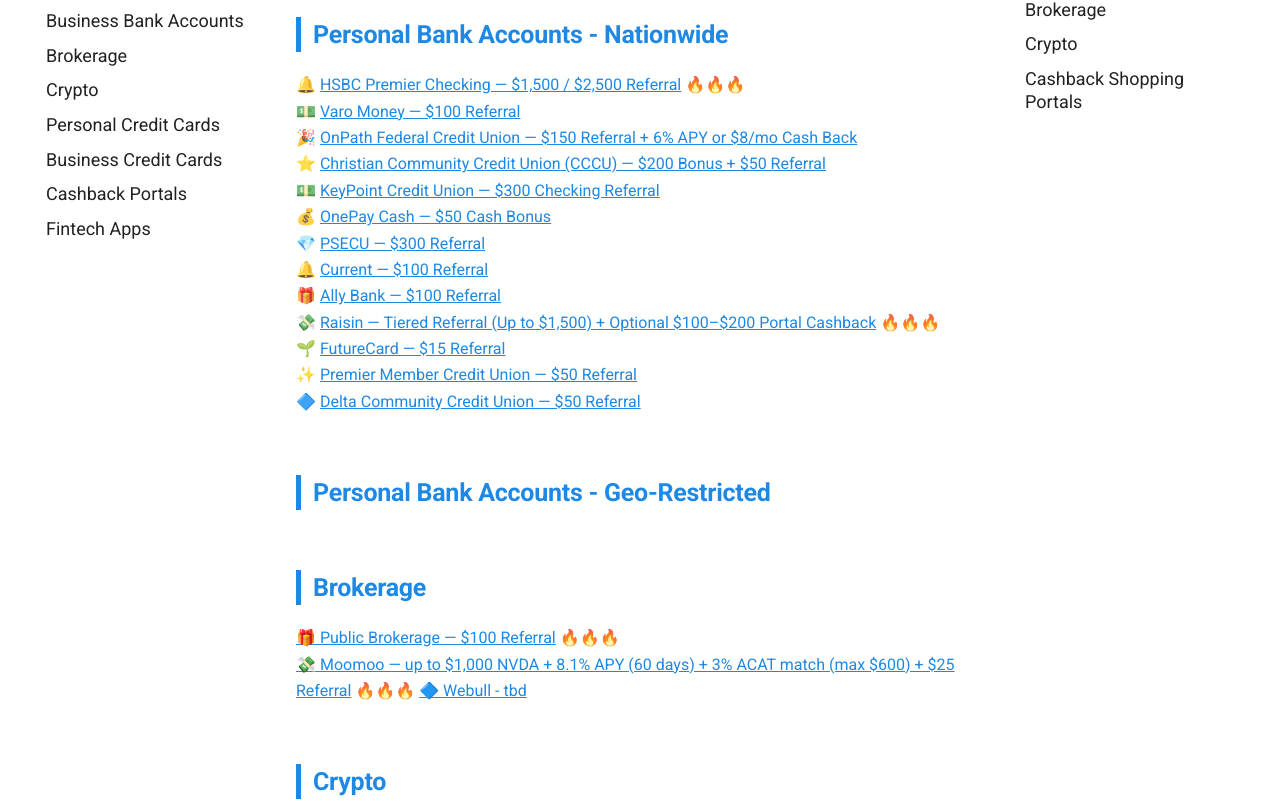
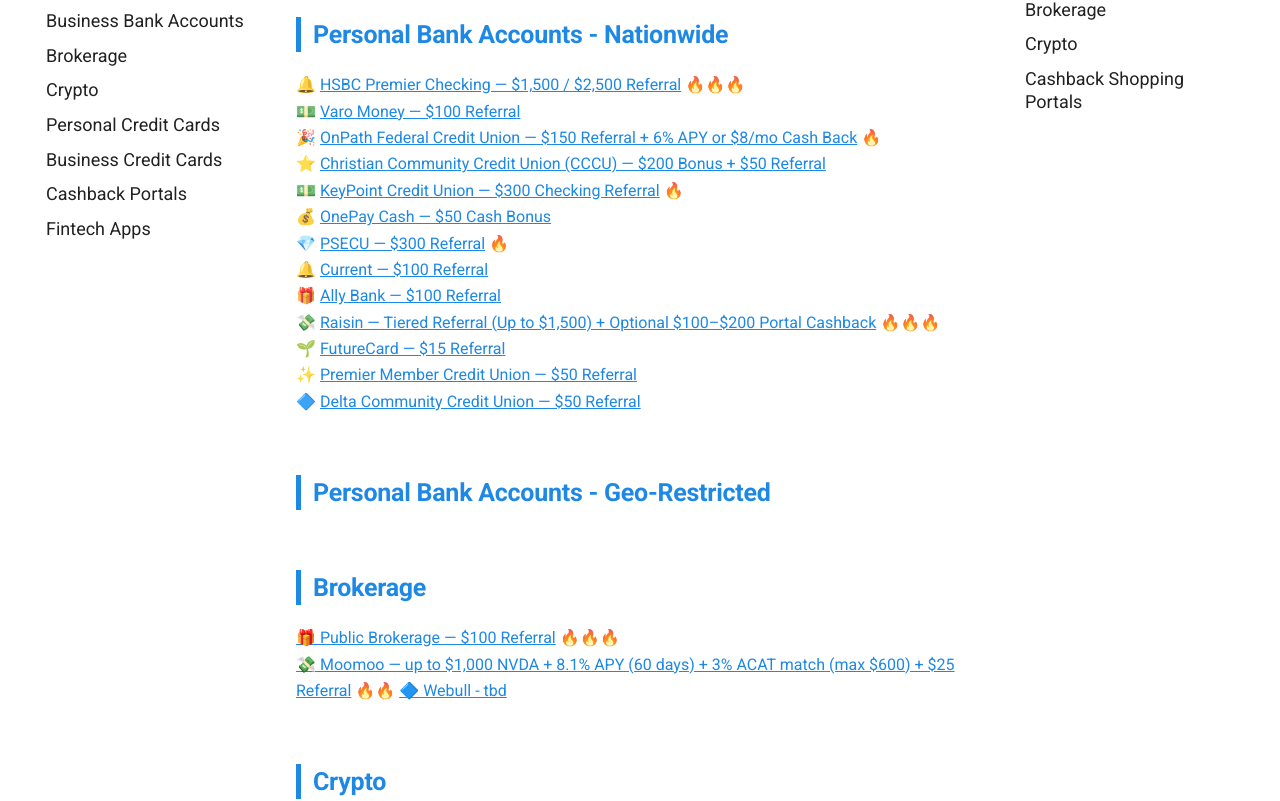
Before and after one commit to whispersofzephyr/favolinkhub-site, an MkDocs documentation site: the page built from docs/offers-index.md, in a window 1280 px wide and 1400 px high. Shown: the part 357-1158 px from the top of the window. Built offline with MkDocs 1.6.1 and Material for MkDocs 9.7.7, drawn with Linux system fonts in a browser that asks for light colours.

```diff
--- a/docs/offers-index.md
+++ b/docs/offers-index.md
@@ -10,11 +10,11 @@ All current offers, organized by category.
 
 🔔 [HSBC Premier Checking — $1,500 / $2,500 Referral](personal-bank-nationwide.md#hsbc-premier-checking) 🔥🔥🔥
 💵 [Varo Money — $100 Referral](personal-bank-nationwide.md#varo-money)
-🎉 [OnPath Federal Credit Union — $150 Referral + 6% APY or $8/mo Cash Back](personal-bank-nationwide.md#onpath-fcu)
+🎉 [OnPath Federal Credit Union — $150 Referral + 6% APY or $8/mo Cash Back](personal-bank-nationwide.md#onpath-fcu) 🔥
 ⭐ [Christian Community Credit Union (CCCU) — $200 Bonus + $50 Referral](personal-bank-nationwide.md#cccu)
-💵 [KeyPoint Credit Union — $300 Checking Referral](personal-bank-nationwide.md#keypoint-cu)
+💵 [KeyPoint Credit Union — $300 Checking Referral](personal-bank-nationwide.md#keypoint-cu) 🔥
 💰 [OnePay Cash — $50 Cash Bonus](personal-bank-nationwide.md#onepay-cash)
-💎 [PSECU — $300 Referral](personal-bank-nationwide.md#psecu)
+💎 [PSECU — $300 Referral](personal-bank-nationwide.md#psecu) 🔥
 🔔 [Current — $100 Referral](personal-bank-nationwide.md#current)
 🎁 [Ally Bank — $100 Referral](personal-bank-nationwide.md#ally-bank)
 💸 [Raisin — Tiered Referral (Up to $1,500) + Optional $100–$200 Portal Cashback](personal-bank-nationwide.md#raisin) 🔥🔥🔥
@@ -28,7 +28,7 @@ All current offers, organized by category.
 ## Brokerage
 
 [🎁 Public Brokerage — $100 Referral](brokerage.md#br-public) 🔥🔥🔥
-[💸 Moomoo — up to $1,000 NVDA + 8.1% APY (60 days) + 3% ACAT match (max $600) + $25 Referral](brokerage.md#br-moomoo) 🔥🔥🔥
+[💸 Moomoo — up to $1,000 NVDA + 8.1% APY (60 days) + 3% ACAT match (max $600) + $25 Referral](brokerage.md#br-moomoo) 🔥🔥
 [🔷 Webull - tbd](brokerage.md#br-webull)
 
 ## Crypto
```
